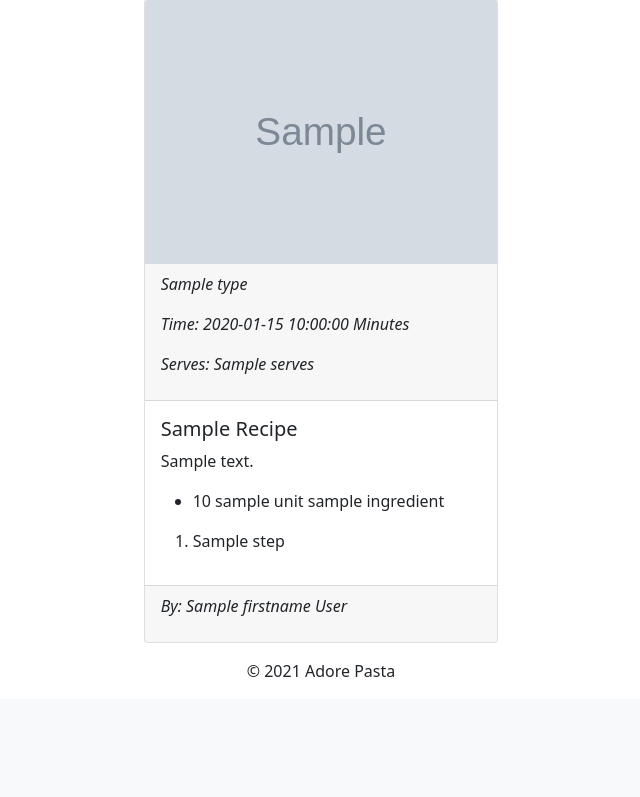
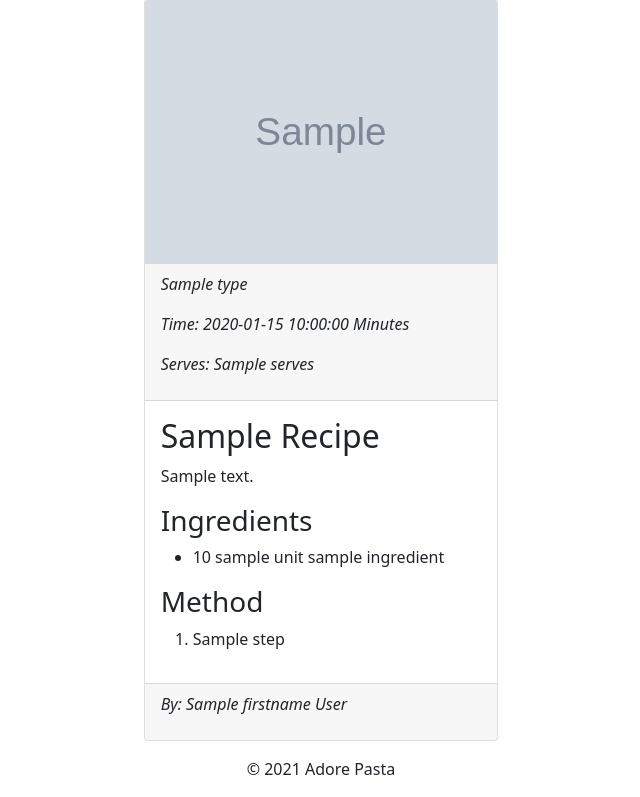
Before and after one commit to mangez84/adorepasta, a Flask app: page /search in a window 1280 px wide. Shown: the part 161-958 px from the top of the page, without its empty margins (319-959 px from the left). Before the commit the page ends 838 px from the top, so only its background shows below. Run offline with Flask 2, Linux system fonts and the light colour scheme; grey boxes marked "Sample" are stand-in pictures; a database or web service that is not in the repository returns one stand-in record (values such as "Sample title"); some libraries are stand-ins or nearby versions.

```diff
--- a/app.py
+++ b/app.py
@@ -140,8 +140,8 @@ def login():
                 if bool(account.get("admin")):
                     session["admin"] = True
                 flash(
-                    f"Welcome, {account['firstname'].capitalize()} "
-                    f"{account['lastname'].capitalize()}!"
+                    f"Welcome, {account['firstname'].title()} "
+                    f"{account['lastname'].title()}!"
                 )
                 return redirect(url_for("home"))
             else:
--- a/templates/edit_recipe.html
+++ b/templates/edit_recipe.html
@@ -28,8 +28,8 @@
                 <div class="d-flex flex-wrap">
                     <div class="mb-3 recipe-type">
                         <label for="type" class="form-label">Type</label>
-                        <input type="text" id="type" name="type" placeholder="Lunch, Dinner..."
-                        class="form-control" value="{{ recipe.type }}" required>
+                        <input type="text" id="type" name="type" placeholder="Lunch, Dinner..." class="form-control"
+                            value="{{ recipe.type }}" required>
                     </div>
                     <div class="mb-3 recipe-time">
                         <label for="time" class="form-label">Cook Time</label>
--- a/templates/home.html
+++ b/templates/home.html
@@ -50,8 +50,9 @@
                     <p><em>Serves: {{ recipe.serves }}</em></p>
                 </div>
                 <div class="card-body">
-                    <h5 class="card-title">{{ recipe.name | title }}</h5>
-                    <p class="card-text">{{ recipe.description | capitalize }}</p>
+                    <h2 class="card-title">{{ recipe.name | title }}</h2>
+                    <p class="card-text">{{ recipe.description }}</p>
+                    <h3>Ingredients</h3>
                     <ul>
                         {% for ingredient in recipe.ingredients.values() %}
                         <li>
@@ -61,6 +62,7 @@
                         </li>
                         {% endfor %}
                     </ul>
+                    <h3>Method</h3>
                     <ol>
                         {% for step in recipe.method.values() %}
                         <li>
--- a/templates/my_recipes.html
+++ b/templates/my_recipes.html
@@ -20,8 +20,9 @@
                         <p><em>Serves: {{ recipe.serves }}</em></p>
                     </div>
                     <div class="card-body">
-                        <h5 class="card-title">{{ recipe.name | title }}</h5>
-                        <p class="card-text">{{ recipe.description | capitalize }}</p>
+                        <h2 class="card-title">{{ recipe.name | title }}</h2>
+                        <p class="card-text">{{ recipe.description }}</p>
+                        <h3>Ingredients</h3>
                         <ul>
                             {% for ingredient in recipe.ingredients.values() %}
                             <li>
@@ -31,6 +32,7 @@
                             </li>
                             {% endfor %}
                         </ul>
+                        <h3>Method</h3>
                         <ol>
                             {% for step in recipe.method.values() %}
                             <li>
--- a/templates/recipes.html
+++ b/templates/recipes.html
@@ -17,8 +17,9 @@
                         <p><em>Serves: {{ recipe.serves }}</em></p>
                     </div>
                     <div class="card-body">
-                        <h5 class="card-title">{{ recipe.name | title }}</h5>
-                        <p class="card-text">{{ recipe.description | capitalize }}</p>
+                        <h2 class="card-title">{{ recipe.name | title }}</h2>
+                        <p class="card-text">{{ recipe.description }}</p>
+                        <h3>Ingredients</h3>
                         <ul>
                             {% for ingredient in recipe.ingredients.values() %}
                             <li>
@@ -28,6 +29,7 @@
                             </li>
                             {% endfor %}
                         </ul>
+                        <h3>Method</h3>
                         <ol>
                             {% for step in recipe.method.values() %}
                             <li>
```
Also changed, not shown: templates/add_recipe.html (+3 -4 lines), README.md.
